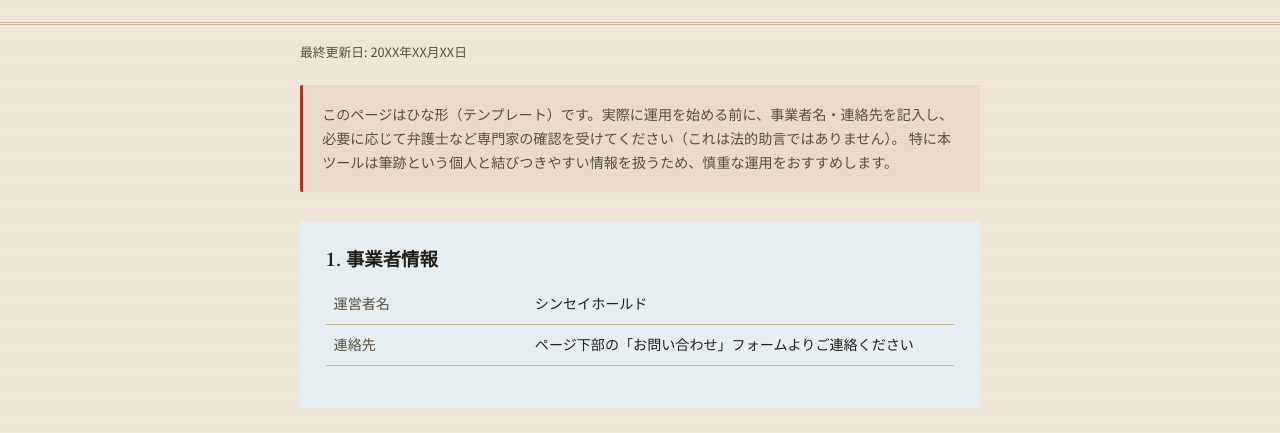
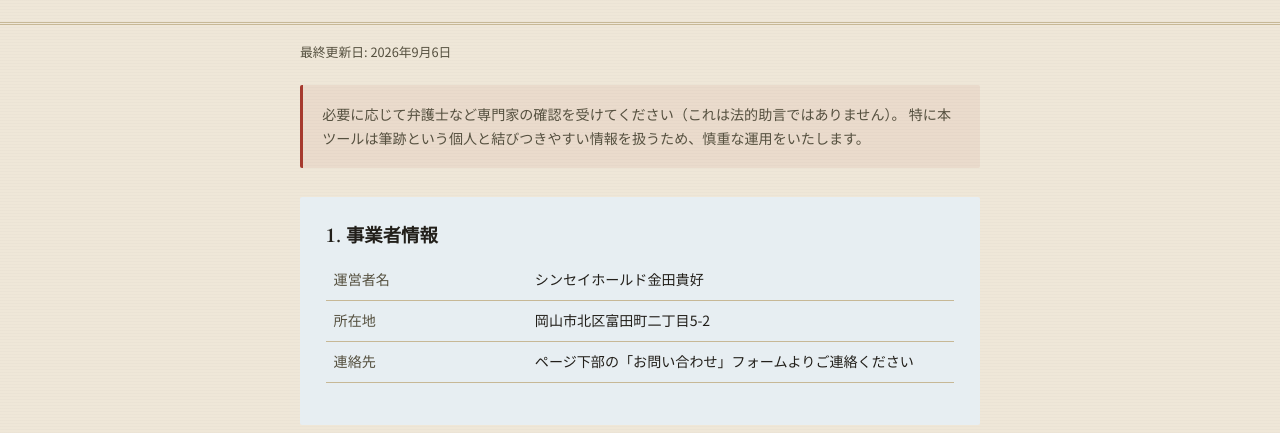
Before and after one commit to leben-k/ai-kantei, a plain HTML site: page privacy.html in a window 1280 px wide. Shown: the part 298-731 px from the top of the page. Drawn offline with Linux system fonts and the light colour scheme.

Commit message:
Update privacy.html

```diff
--- a/privacy.html
+++ b/privacy.html
@@ -42,19 +42,19 @@
   <article class="article">
 
     <!-- サイト公開時に日付を記入してください -->
-    <p class="updated">最終更新日: 20XX年XX月XX日</p>
+    <p class="updated">最終更新日: 2026年9月6日</p>
 
     <section class="note-box">
-      このページはひな形（テンプレート）です。実際に運用を始める前に、事業者名・連絡先を記入し、
       必要に応じて弁護士など専門家の確認を受けてください（これは法的助言ではありません）。
-      特に本ツールは筆跡という個人と結びつきやすい情報を扱うため、慎重な運用をおすすめします。
+      特に本ツールは筆跡という個人と結びつきやすい情報を扱うため、慎重な運用をいたします。
     </section>
 
     <section>
       <h2>1. 事業者情報</h2>
       <table>
         <tbody>
-          <tr><th>運営者名</th><td>シンセイホールド</td></tr>
+          <tr><th>運営者名</th><td>シンセイホールド金田貴好</td></tr>
+          <tr><th>所在地</th><td>岡山市北区富田町二丁目5-2</td></tr>
           <tr><th>連絡先</th><td>ページ下部の「お問い合わせ」フォームよりご連絡ください</td></tr>
         </tbody>
       </table>
```
